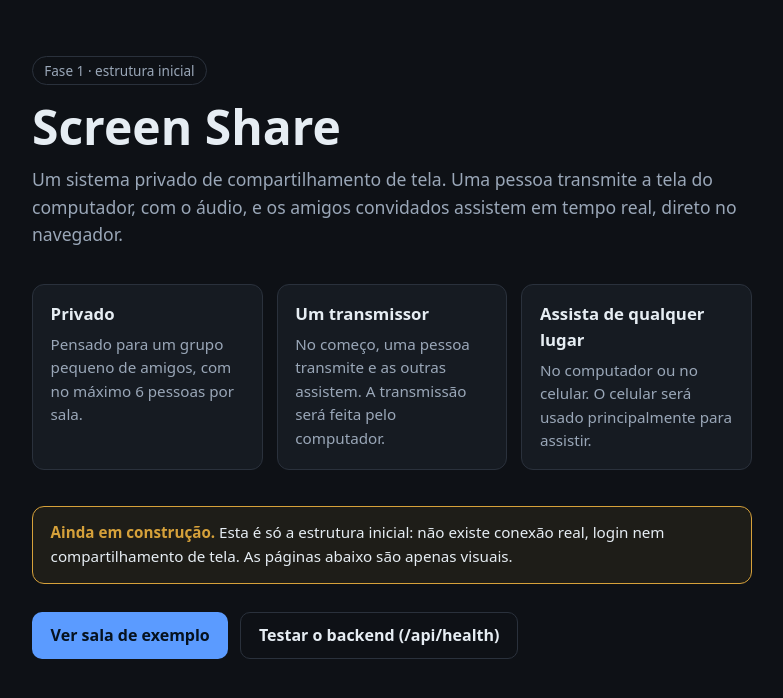
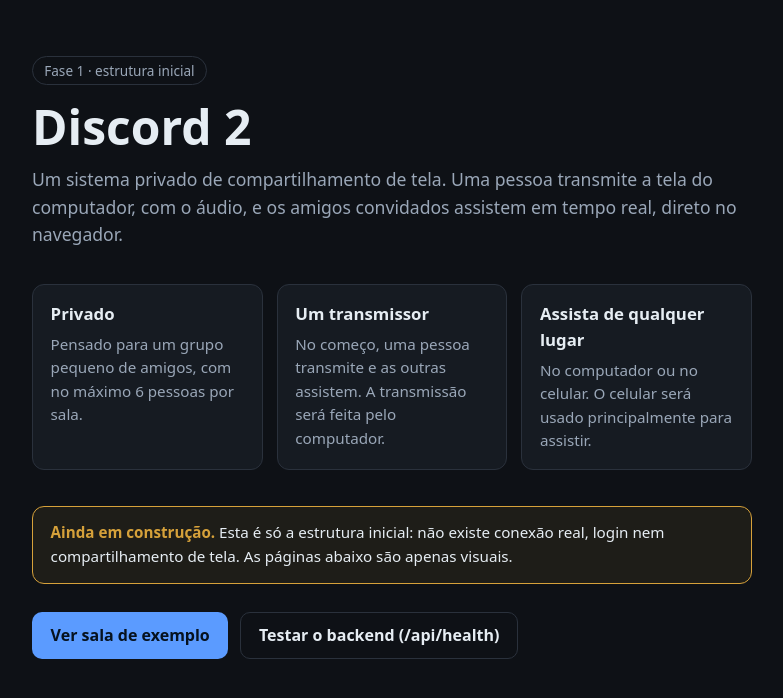
Before and after one commit to Vivi7-sys/discord-2, a Next.js app: page / in a window 1280 px wide. Shown: the top 698 px of the page, without its empty margins (248-1031 px from the left). Built offline with nearby package versions, Linux system fonts and the light colour scheme.

Commit message:
Atualiza nome do projeto para Discord 2

```diff
--- a/src/app/layout.tsx
+++ b/src/app/layout.tsx
@@ -2,7 +2,7 @@
 import "./globals.css";
 
 export const metadata: Metadata = {
-  title: "Screen Share · compartilhamento de tela privado",
+  title: "Discord 2 · compartilhamento de tela privado",
   description:
     "Sistema privado de compartilhamento de tela, com áudio, para um grupo pequeno de amigos.",
 };
--- a/src/app/page.tsx
+++ b/src/app/page.tsx
@@ -5,7 +5,7 @@
     <main className="page">
       <section className="hero">
         <span className="badge">Fase 1 · estrutura inicial</span>
-        <h1>Screen Share</h1>
+        <h1>Discord 2</h1>
         <p className="lead">
           Um sistema privado de compartilhamento de tela. Uma pessoa transmite a
           tela do computador, com o áudio, e os amigos convidados assistem em
--- a/src/app/sala/[roomId]/page.tsx
+++ b/src/app/sala/[roomId]/page.tsx
@@ -3,7 +3,7 @@
 import RoomScreen from "@/components/room/RoomScreen";
 
 export const metadata: Metadata = {
-  title: "Sala · Screen Share",
+  title: "Sala · Discord 2",
 };
 
 type SalaPageProps = {
```
Also changed, not shown: 1 other file (tests, documents, lock files or other folders).
